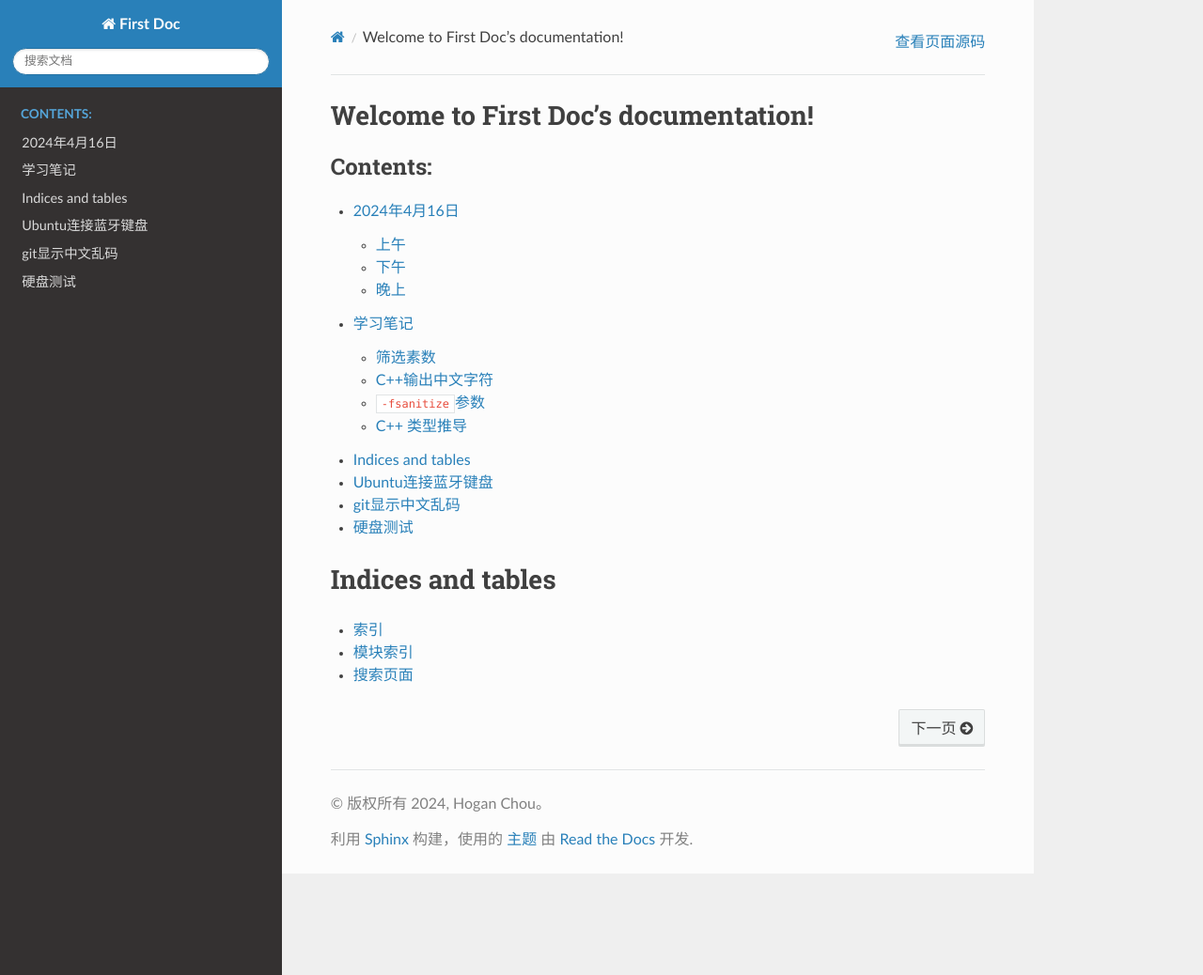
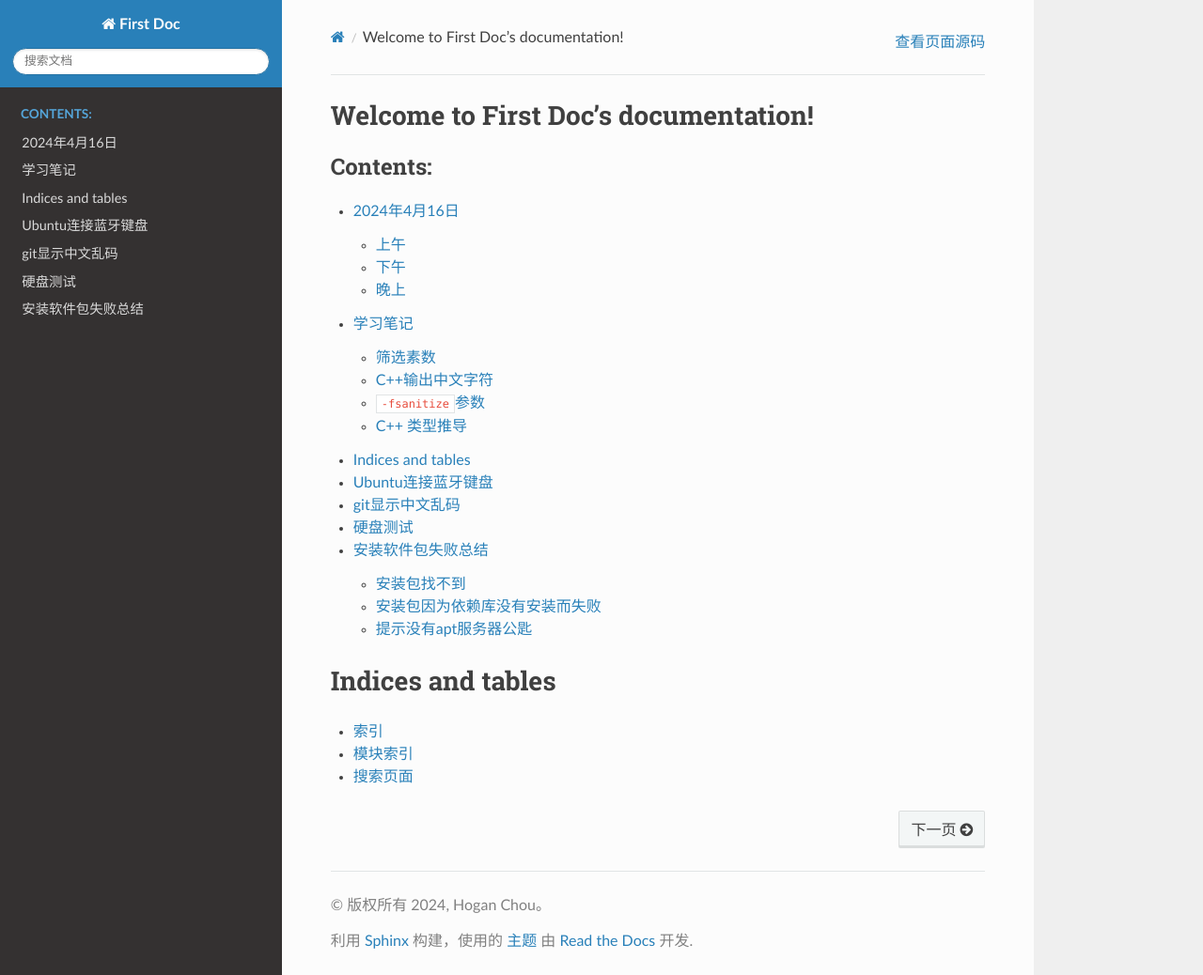
Before and after one commit to truehang/diary, a Sphinx documentation site: the page built from source/index.rst, in a window 1280 px wide and 1038 px high. Shown: the whole window at 94% size. Built offline with Sphinx 7.4.7 and the Read the Docs theme 2.0.0, drawn with Linux system fonts in a browser that asks for light colours; some of the changed lines change nothing that is shown.

Commit message:
apt安装失败

````diff
--- /dev/null
+++ b/source/apt安装失败/contents.md
@@ -0,0 +1,71 @@
+# 安装软件包失败总结
+
+## 安装包找不到
+
+- 问题：
+
+  apt install 时提示：E: 软件包 libwebkit2gtk-4.0-37 没有可安装候选。
+
+- 解决办法：
+
+  需要把包含有相应软件包的apt服务器更新到本地的搜索范围。到[packages.ubuntu.com](https://packages.ubuntu.com/) 或 [debian.org/distrib/packages](https://www.debian.org/distrib/packages)查找该软件包
+
+  比如在packages.ubuntu.com 找到libwebkit2gtk-4.0-37的包服务器，则更新到/etc/apt/sources.list中：
+
+```bash
+echo "deb http://kr.archive.ubuntu.com/ubuntu mantic-updates main" |sudo tee -a /etc/apt/sources.list
+sudo apt update
+```
+
+之后安装就找得到了。
+
+同理对于
+
+E: 软件包 libicu72 没有可安装候选
+
+也找到apt服务器为ftp.cn.debian.org/debian。
+
+```bash
+echo "deb http://ftp.cn.debian.org/debian bookworm main"|sudo tee -a /etc/apt/sources.list
+```
+
+## 安装包因为依赖库没有安装而失败
+
+- 问题：
+
+  下列软件包有未满足的依赖关系：
+   libwebkit2gtk-4.0-37 : 依赖: libjavascriptcoregtk-4.0-18 (= 2.44.0-0ubuntu0.23.10.1) 但是它将不会被安装
+
+                          依赖: libicu72 (>= 72.1~rc-1~) 但无法安装它
+
+  E: 无法修正错误，因为您要求某些软件包保持现状，就是它们破坏了软件包间的依赖关系。
+
+  根据报错的提示我们知道 需先安装依赖库：libicu72和libjavascriptcoregtk-4.0-18
+
+  在安装libjavascriptcoregtk-4.0-18时继续报错：
+
+  下列软件包有未满足的依赖关系：
+   libjavascriptcoregtk-4.0-18 : 依赖: libicu72 (>= 72.1~rc-1~) 但无法安装它
+  E: 无法修正错误，因为您要求某些软件包保持现状，就是它们破坏了软件包间的依赖关系。
+
+- 解决办法：
+
+  按照顺序安装就可以。从上面我们可以知道安装顺序是libicu72 -> libjavascriptcoregtk-4.0-18 -> libwebkit2gtk-4.0-37
+
+## 提示没有apt服务器公匙
+
+- 问题：
+
+  在apt update时
+
+  错误:5 http://mirrors.ustc.edu.cn/debian bookworm InRelease
+  由于没有公钥，无法验证下列签名： NO_PUBKEY 0E98404D386FA1D9 NO_PUBKEY 6ED0E7B82643E131 NO_PUBKEY F8D2585B8783D481
+
+- 解决办法：
+
+  从服务器下载并添加缺少的公匙
+
+```bash
+sudo apt-key adv --keyserver keyserver.ubuntu.com --recv-keys 0E98404D386FA1D9 6ED0E7B82643E131 F8D2585B8783D481
+sudo apt update
+```
--- a/source/index.rst
+++ b/source/index.rst
@@ -15,6 +15,7 @@ Welcome to First Doc's documentation!
    蓝牙键盘连接/contents
    git中文显示/contents
    硬盘测试/contents
+   apt安装失败/contents
 
 
 
````
